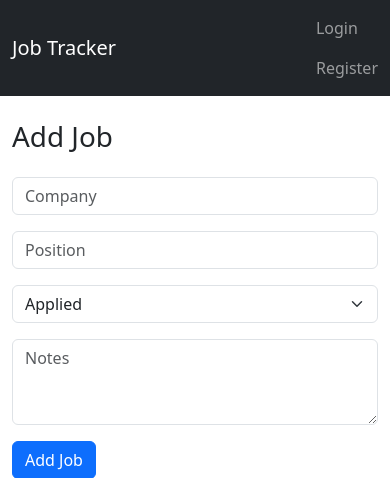
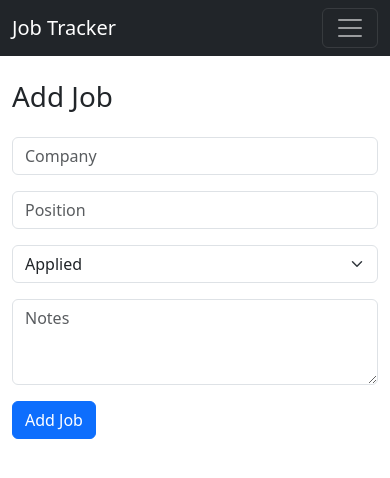
Before and after one commit to Hyptonika/job-tracker, a Flask app: page /add in a window 390 px wide. Shown: the top 478 px of the page. Run offline with Flask 3, Linux system fonts and the light colour scheme.

Commit message:
Fix mobile navbar with Bootstrap toggler

```diff
--- a/project2/templates/layout.html
+++ b/project2/templates/layout.html
@@ -28,6 +28,11 @@
 
             <a class="navbar-brand" href="/">Job Tracker</a>
 
+            <button class="navbar-toggler" type="button" data-bs-toggle="collapse" data-bs-target="#navbarNav" aria-controls="navbarNav" aria-expanded="false" aria-label="Toggle navigation">
+                <span class="navbar-toggler-icon"></span>
+            </button>
+
+            <div class="collapse navbar-collapse" id="navbarNav">
                 <div class="navbar-nav ms-auto">
 
                     {% if session.get("user_id") %}
@@ -44,6 +49,7 @@
                     {% endif %}
 
                 </div>
+            </div>
 
         </div>
     </nav>
@@ -51,6 +57,6 @@
     <main class="container mt-4">
         {% block main %}{% endblock %}
     </main>
-
+<script src="https://cdn.jsdelivr.net/npm/bootstrap@5.3.3/dist/js/bootstrap.bundle.min.js"></script>
 </body>
 </html>
```
Lines whose indentation alone changed are shown as unchanged.
